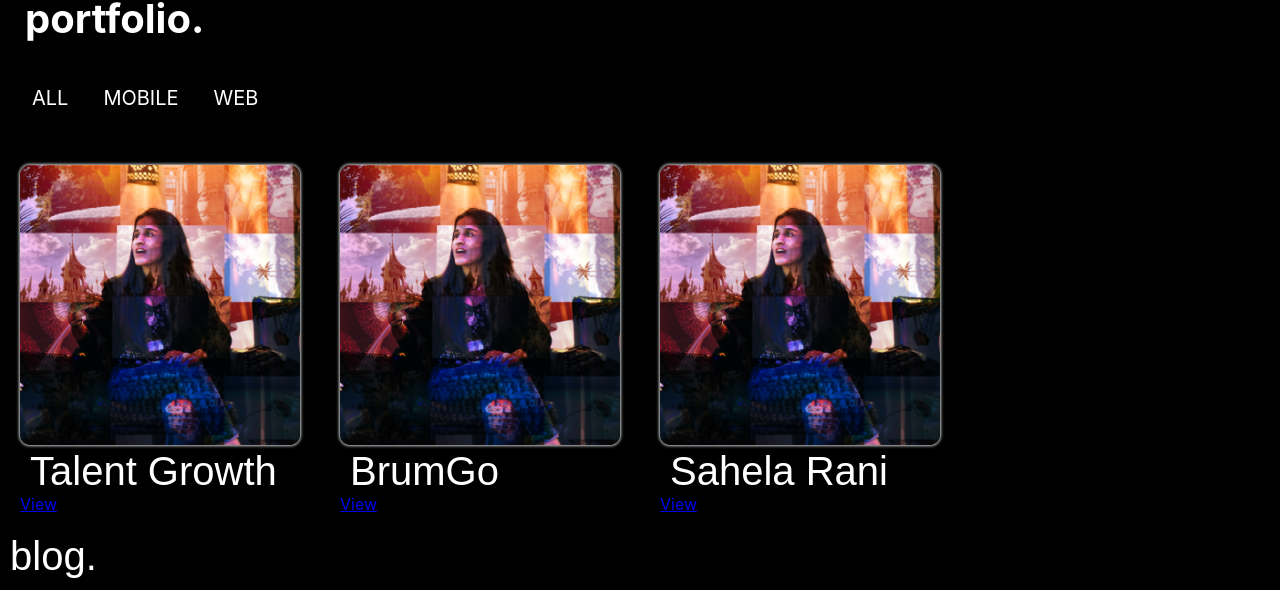
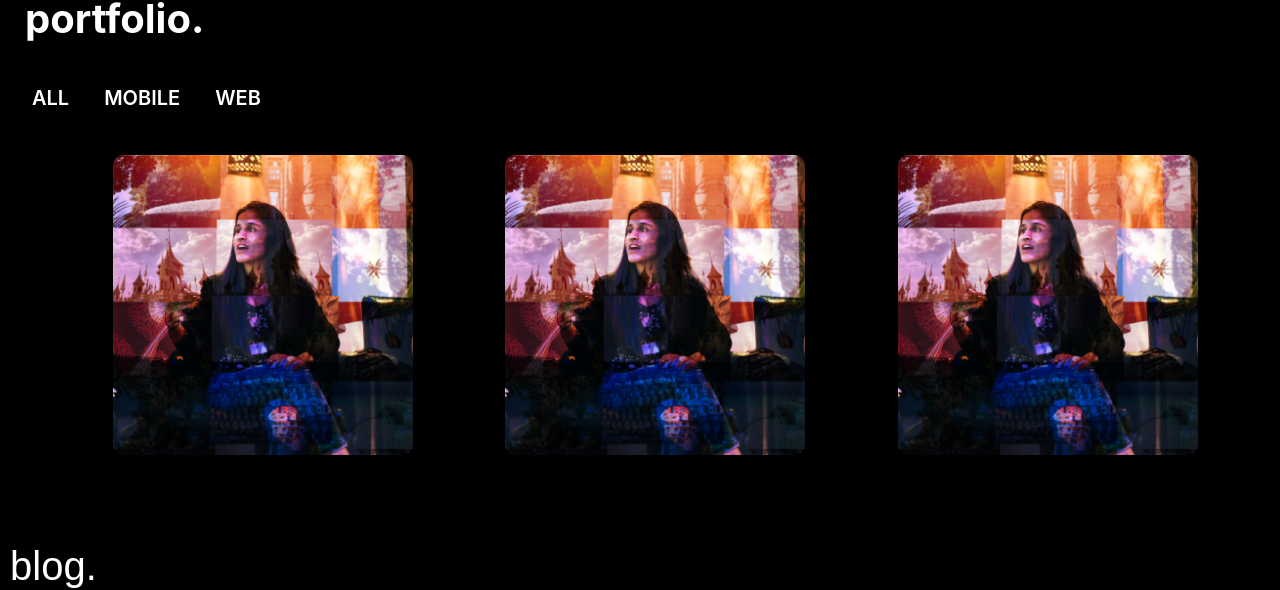
Before and after one commit to SahelaR/portfolioWebsite, a React (Create React App) app: page / in a window 1280 px wide. Shown: the part 1396-1986 px from the top of the page. Built offline with nearby package versions, Linux system fonts and the light colour scheme.

Commit message:
title margin, flex wrap carousel, hover effect

```diff
--- a/src/components/Card/Card.module.css
+++ b/src/components/Card/Card.module.css
@@ -1,12 +1,19 @@
 .gCard {
   display: inline-block;
-  margin: 20px
+  margin-left: 30px;
+
 
 }
 
 .gCardImage {
   border-radius: 10px;
-  width: 280px;
-  height: 280px;
-  box-shadow: 0px 0px 3px 1px #ccc
+  width: 300px;
+  height: 300px;
+  cursor: pointer;
 }
+
+.gCardImage:hover {
+    width: 400px;
+    height: 400px;
+    transition: all .8s ease-in;
+}
--- a/src/components/Card/index.js
+++ b/src/components/Card/index.js
@@ -5,8 +5,8 @@ import CSS from "../Card/Card.module.css"
 function Card(props) {
     return (
         <div className={CSS.gCard} onClick={(e) => (props.item)}>
-            <img className={CSS.gCardImage} src={props.item.imgSrc} alt={props.item.imgSrc} />
-            <CardInfo title={props.item.title} subTitle={props.item.subTitle} link={props.item.link}   />
+            <img className={CSS.gCardImage} src={props.item.imgSrc} alt={props.item.imgSrc} title={props.item.title} subTitle={props.item.subTitle} link={props.item.link} />
+
         </div>
     )
 }
--- a/src/components/Carousel/Carousel.module.css
+++ b/src/components/Carousel/Carousel.module.css
@@ -0,0 +1,7 @@
+.justifyContentAround {
+    display: flex;
+    justify-content: space-evenly;
+    flex-wrap: wrap;
+    margin: 10px;
+    padding: 10px;
+}
--- a/src/components/Carousel/index.js
+++ b/src/components/Carousel/index.js
@@ -1,6 +1,6 @@
 import React from 'react';
 import Card from "../Card"
-import CSS from "../Carousel"
+import CSS from "../Carousel/Carousel.module.css"
 
 import { Container, Row } from 'react-bootstrap';
 
--- a/src/components/PortfolioSection/PortfolioSection.module.css
+++ b/src/components/PortfolioSection/PortfolioSection.module.css
@@ -1,5 +1,5 @@
 .mainCoverContainer {
-    min-height: 60vh;
+    min-height: 70vh;
      background-color: var(--black-color)
 
 
@@ -24,6 +24,56 @@
      }
 }
 
+.tabBtn {
+-webkit-tap-highlight-color: rgba(0, 0, 0, 0);
+  display: block;
+  width: 100%;
+  position: relative;
+  z-index: 2;
+  text-decoration: none;
+  color: var(--white-color);
+  box-sizing: border-box;
+  -moz-box-sizing: border-box;
+  -webkit-box-sizing: border-box;
+  font-size: 20px;
+  font-weight: 600;
+  -webkit-user-select: none;
+-webkit-touch-callout: none;
+}
+
+.tabBtn:after {
+  content: "";
+  height: 5px;
+  left: 0;
+  width: 1px;
+  position: absolute;
+  -webkit-transition: width 1s ease, background-color 1s ease;
+  -moz-transition: width 1s ease, background-color 1s ease;;
+  -ms-transition: width 1s ease, background-color 1s ease;;
+  -o-transition: width 1s ease, background-color 1s ease;;
+  transition: width 1s ease, background-color 1s ease;;
+  right: 0;
+  margin: 0 auto;
+}
+
+
+.tabBtn:hover {
+  color: #fff;
+  -webkit-transition: color 1s ease;
+  -moz-transition: color 1s ease;
+  -ms-transition: color 1s ease;
+  -o-transition: color 1s ease;
+  transition: color 1s ease;
+  cursor: pointer;
+}
+
+.tabBtn:hover:after,
+.tabBtn:focus:after{
+  width: 100%;
+  background-color: #fff;
+}
+
+
 
 
 
```
